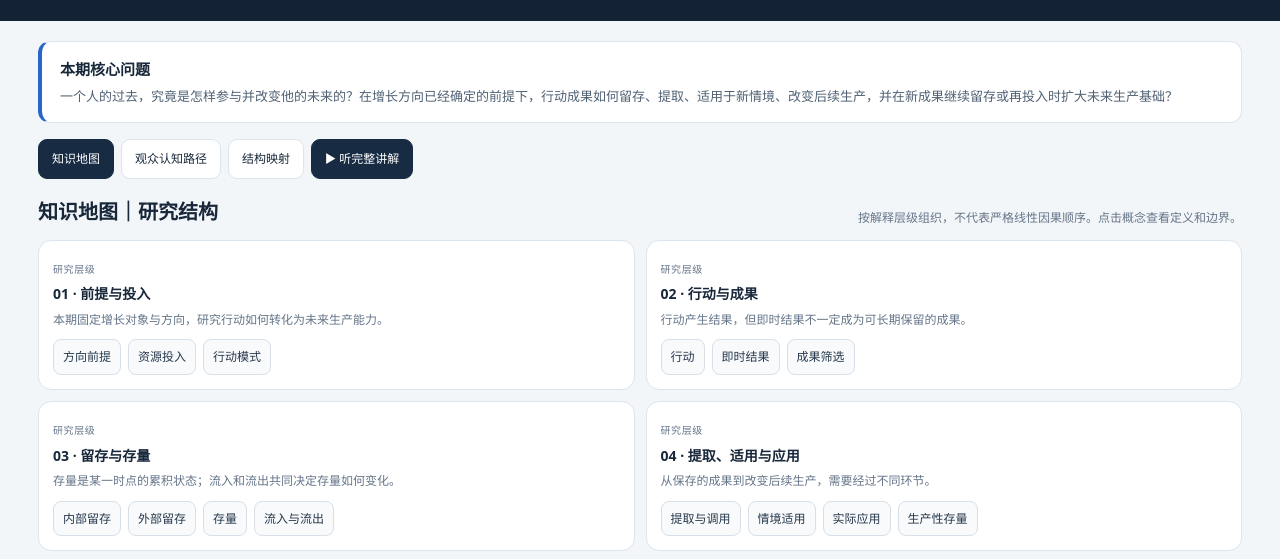
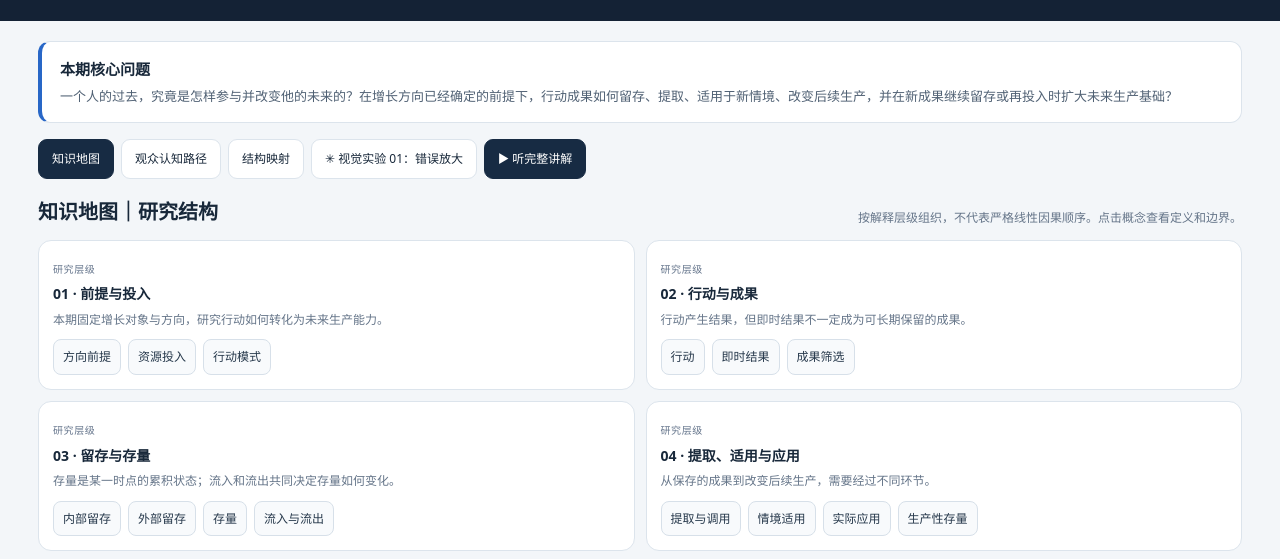
Before and after one commit to Likenoai/agent-mind, a plain HTML site: page series/growth-mechanism/index.html in a window 1280 px wide. Shown: the part 172-731 px from the top of the page. Drawn offline with Linux system fonts and the light colour scheme.

Commit message:
Link first absurd visual experiment from growth mechanism index

```diff
--- a/series/growth-mechanism/index.html
+++ b/series/growth-mechanism/index.html
@@ -39,7 +39,7 @@ main{max-width:1240px;margin:auto;padding:20px 18px 55px}
 </header>
 <main>
  <div class="thesis"><b>本期核心问题</b><p>一个人的过去，究竟是怎样参与并改变他的未来的？在增长方向已经确定的前提下，行动成果如何留存、提取、适用于新情境、改变后续生产，并在新成果继续留存或再投入时扩大未来生产基础？</p></div>
- <div class="tabs" role="tablist"><button class="active" data-tab="map">知识地图</button><button data-tab="path">观众认知路径</button><button data-tab="compare">结构映射</button><a class="action primary" href="lecture.html">▶ 听完整讲解</a></div>
+ <div class="tabs" role="tablist"><button class="active" data-tab="map">知识地图</button><button data-tab="path">观众认知路径</button><button data-tab="compare">结构映射</button><a class="action" href="visual-test-error-amplification.html">✳ 视觉实验 01：错误放大</a><a class="action primary" href="lecture.html">▶ 听完整讲解</a></div>
 
  <section class="view active" id="map">
   <div class="section-head"><h2>知识地图｜研究结构</h2><p>按解释层级组织，不代表严格线性因果顺序。点击概念查看定义和边界。</p></div>
```
